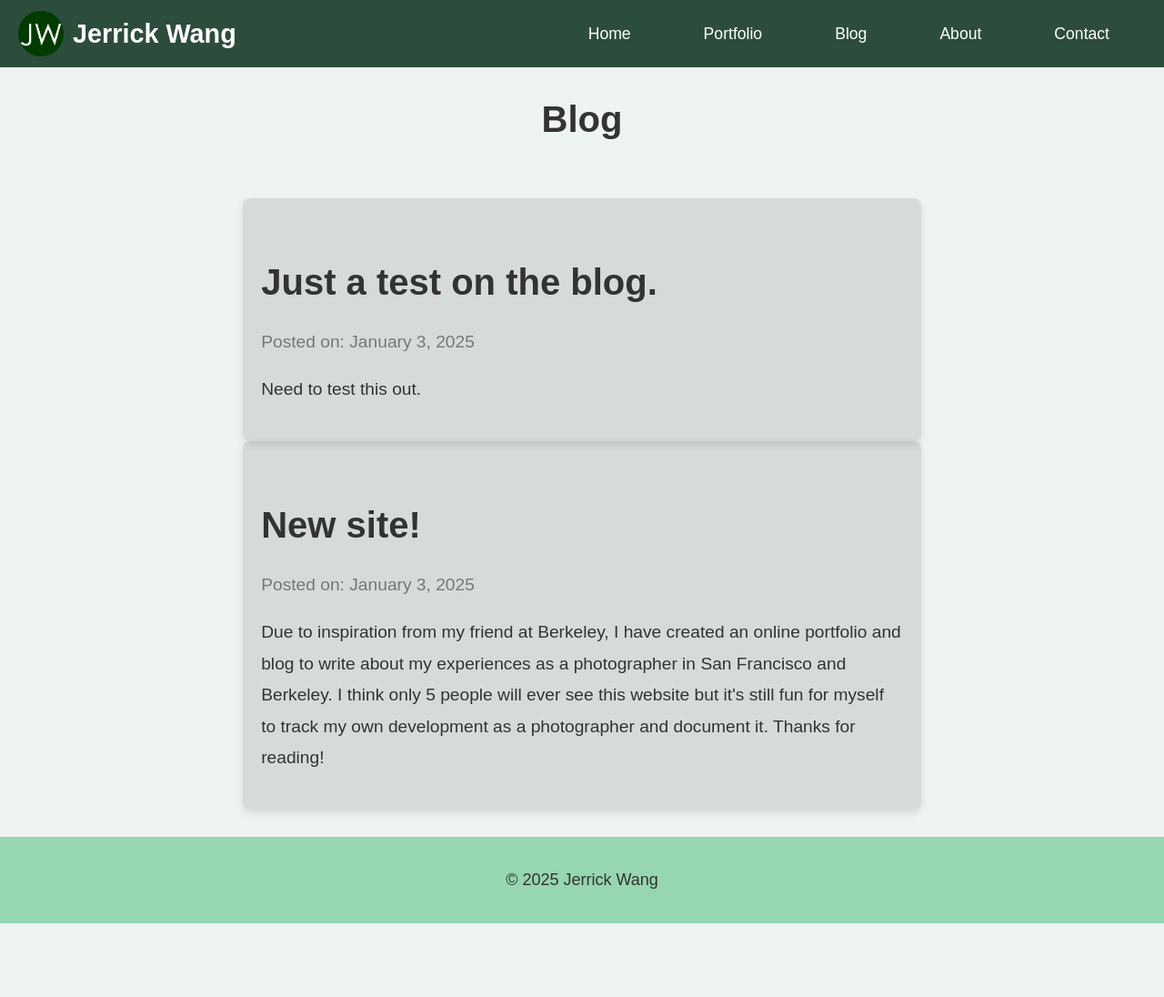
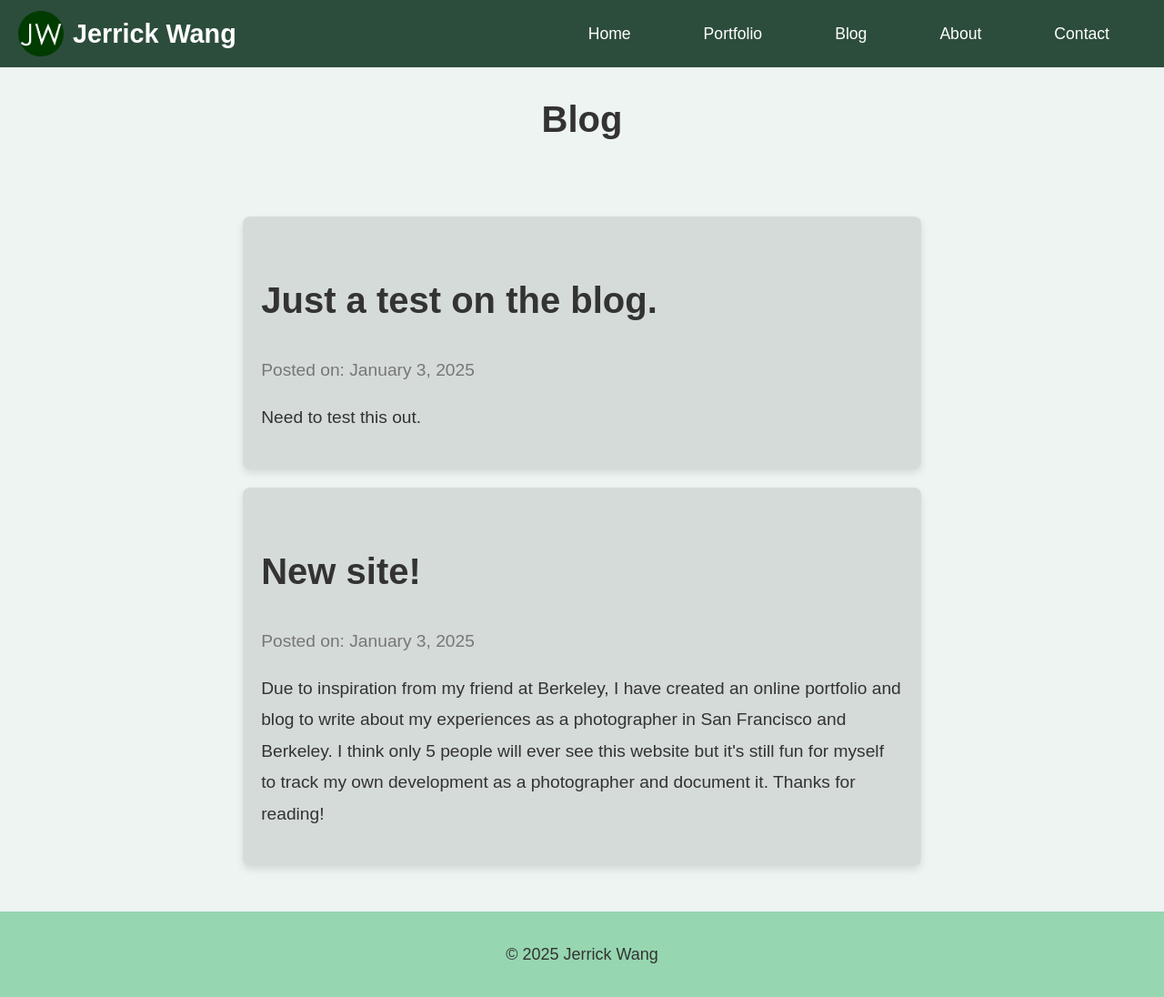
Before and after one commit to jerrickwang/jerrickwang.github.io, a Jekyll site: the page built from blog.md, in a window 1280 px wide and 1096 px high. Shown: the whole window at 91% size. Built offline with Jekyll 4.4.1, drawn with Linux system fonts in a browser that asks for light colours.

Commit message:
Update style.css

```diff
--- a/assets/css/style.css
+++ b/assets/css/style.css
@@ -239,7 +239,7 @@ button:hover {
 /* Blog Post Container */
 .blog-post-container {
   width: 90%;
-  margin: 0px auto; /* Reduced the margin to decrease space above the container */
+  margin: 20px auto; /* Reduced the margin to decrease space above the container */
   padding: 20px;
   background-color: rgba(0, 0, 0, 0.1);
   border-radius: 8px;
@@ -250,7 +250,7 @@ button:hover {
   font-size: 2.5rem;
   font-weight: 700;
   color: #333;
-  margin-bottom: 0px; /* Reduced space below the title */
+  margin-bottom: 30px; /* Reduced space below the title */
 }
 
 .post-date {
```
